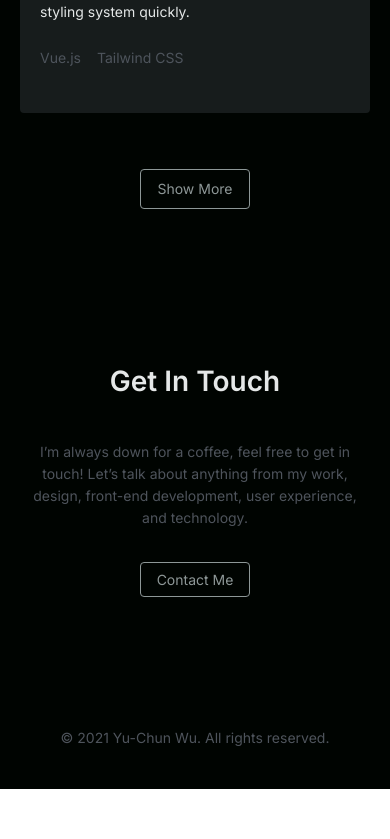
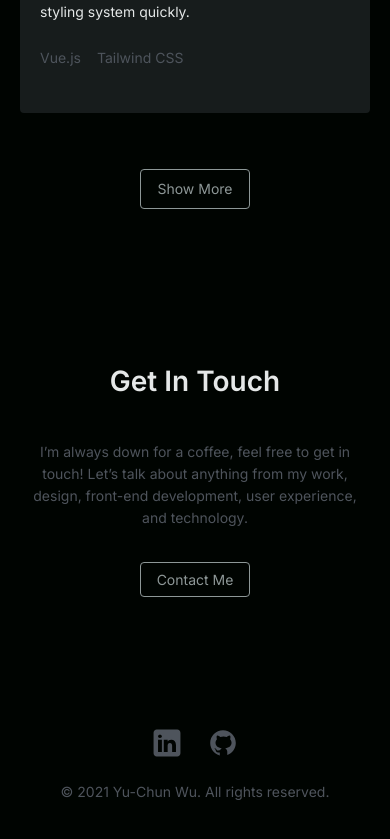
Before and after one commit to yuchun9508/portfolio, a Vue app: page / in a window 390 px wide. Shown: the part 3774-4613 px from the top of the page. Before the commit the page ends 4563 px from the top, so only its background shows below. Built offline with nearby package versions, Linux system fonts and the light colour scheme.

Commit message:
update app-footer component: add social media icon

```diff
--- a/src/components/AppFooter.vue
+++ b/src/components/AppFooter.vue
@@ -1,13 +1,34 @@
 <template>
   <footer class="py-10">
-    <div class="container-fluid">
-      <p class="text-center">© 2021 Yu-Chun Wu. All rights reserved.</p>
+    <div class="container-fluid text-center">
+      <ul class="-mx-3 mb-4 lg:hidden">
+        <li class="inline-block mx-3">
+          <a href="" target="_blank" rel="noopener noreferrer" class="inline-block p-3 -m-3">
+            <span class="icon icon-linkedin-dark w-8 h-8"></span>
+          </a>
+        </li>
+        <li class="inline-block mx-3">
+          <a href="" target="_blank" rel="noopener noreferrer" class="inline-block p-3 -m-3">
+            <span class="icon icon-github-dark w-8 h-8"></span>
+          </a>
+        </li>
+      </ul>
+      <p>© 2021 Yu-Chun Wu. All rights reserved.</p>
     </div>
   </footer>
 </template>
 
 <script>
 export default {
-    name: 'AppFooter'
+  name: 'AppFooter'
 }
 </script>
+
+<style lang="postcss" scoped>
+.icon-linkedin-dark {
+  background-image: url('../assets/images/icon-linkedin-dark.svg');
+}
+.icon-github-dark {
+  background-image: url('../assets/images/icon-github-dark.svg');
+}
+</style>
```
Also changed, not shown: src/assets/images/icon-github-dark.svg (added), src/assets/images/icon-linkedin-dark.svg (added).
